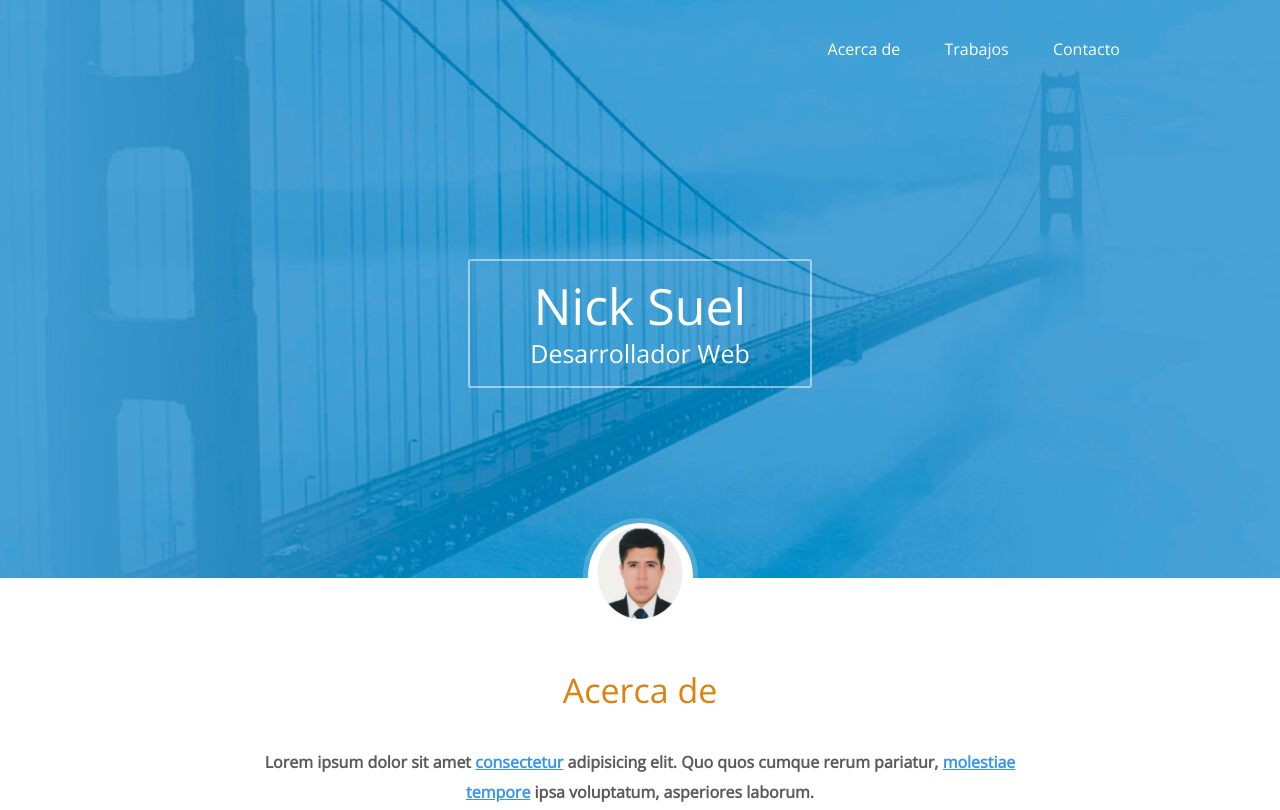
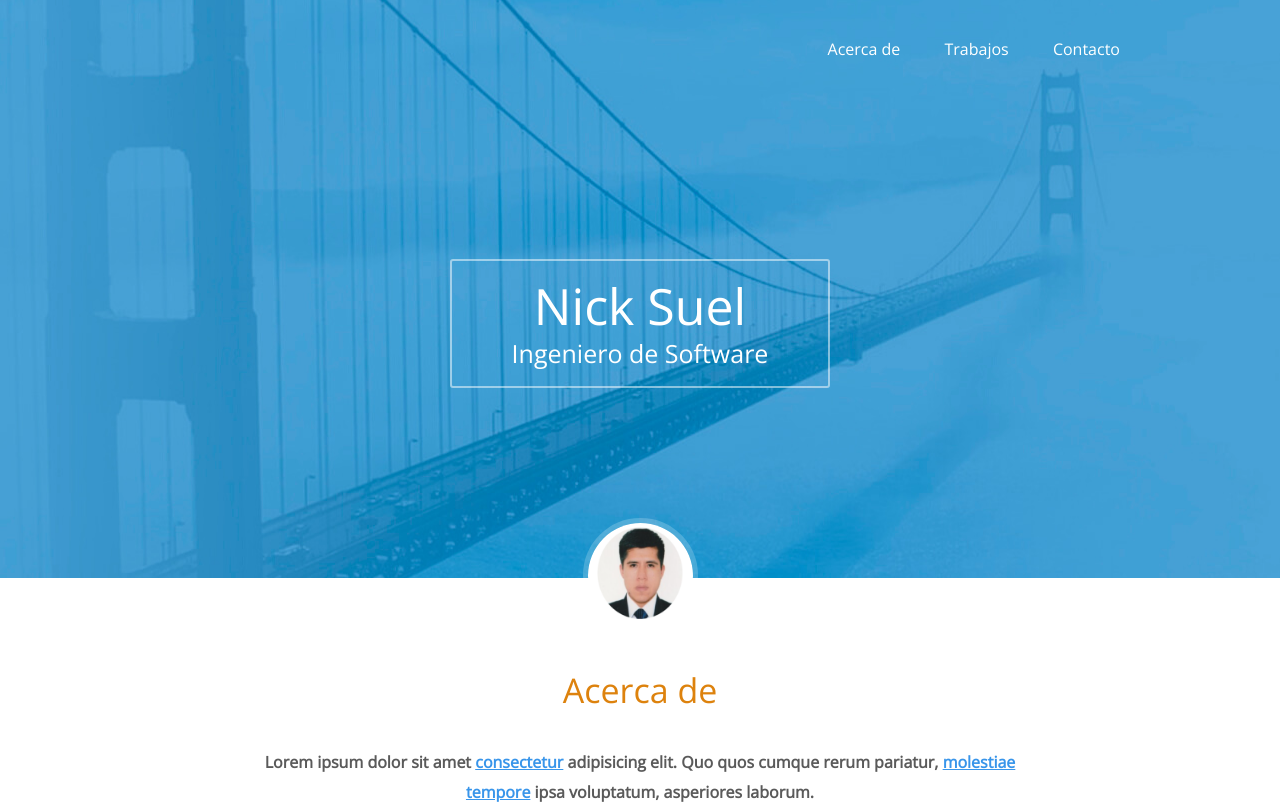
Before and after one commit to WalterNickSuelArroyo/portafolio, a plain HTML site: page index.html in a window 1280 px wide. Shown: the top 810 px of the page. Drawn offline with nearby package versions, Linux system fonts and the light colour scheme.

Commit message:
Actualizando profesion

```diff
--- a/index.html
+++ b/index.html
@@ -26,7 +26,7 @@
               <div class="contenedor-texto">
                   <div class="texto">
                       <h1 class="nombre">Nick Suel</h1>
-                      <h2 class="profesion">Desarrollador Web</h2>
+                      <h2 class="profesion">Ingeniero de Software</h2>
                   </div>
               </div>
           </div>
```
